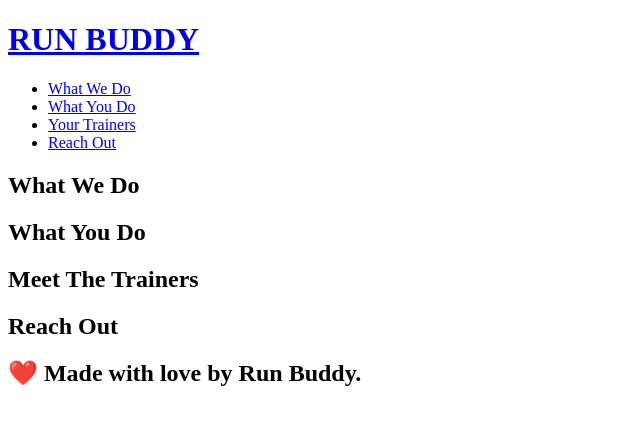
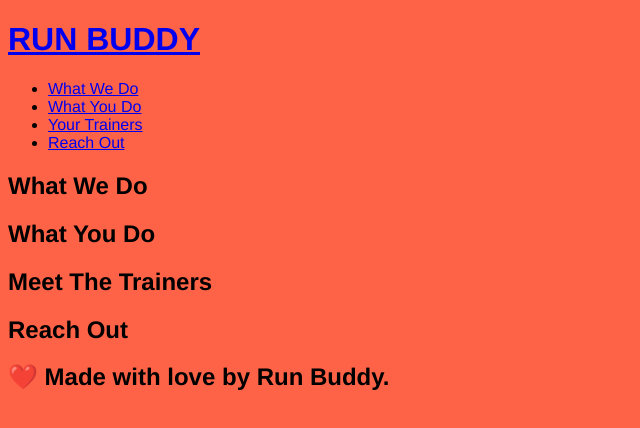
Before and after one commit to jzhai3/run-buddy, a plain HTML site: page index.html in a window 1280 px wide. Shown: the whole page, without its empty margins (0-640 px from the left). Drawn offline with Linux system fonts and the light colour scheme.

Commit message:
final hyperlink

```diff
--- /dev/null
+++ b/assets/css/style.css
@@ -0,0 +1,4 @@
+body {
+    font-family: Helvetica, Arial, sans-serif;
+    background-color: tomato;
+  }
--- a/index.html
+++ b/index.html
@@ -2,6 +2,7 @@
 <html lang="en">
 
 <head>
+  <link rel = "stylesheet" href = "./assets/css/style.css"/>
   <meta charset="UTF-8" />
   <title>Run Buddy</title>
 </head>
@@ -10,7 +11,7 @@
   <!-- navigation -->
   <header>
     <h1>
-      <a href = "/Users/jianhaozhai/Desktop/projects/run-buddy/index.html" >RUN BUDDY</a></h1>
+      <a href = "./index.html" >RUN BUDDY</a></h1>
     <nav>
       <!-- Unordered list element-->
       <ul>
```
